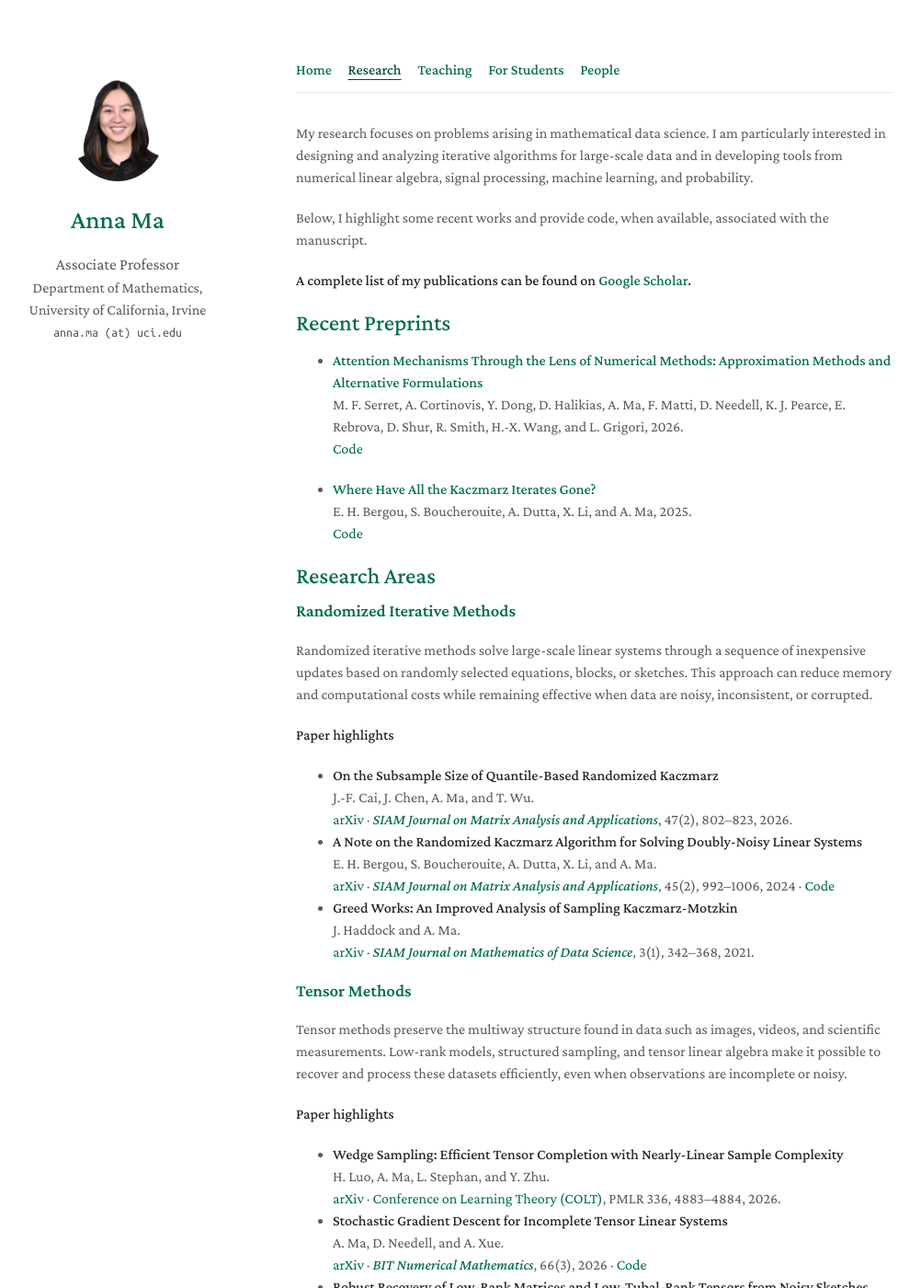
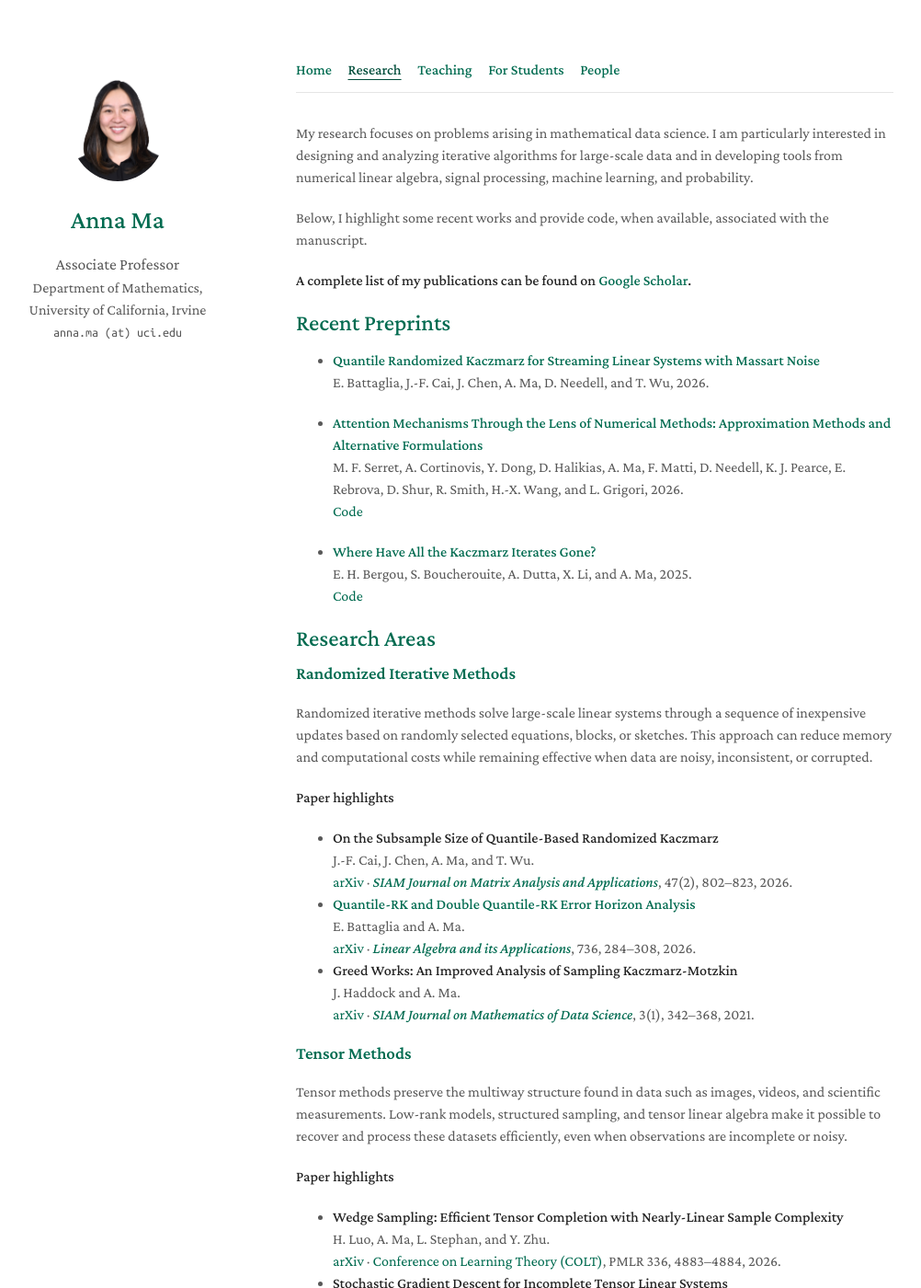
Before and after one commit to anna-math/anna-math.github.io, a Jekyll site: the page built from research.md, in a window 1280 px wide and 1400 px high. Shown: the whole window at 92% size, without its empty margins (148-1150 px from the left). Built offline with Jekyll 4.4.1, drawn with Linux system fonts in a browser that asks for light colours; a style sheet for code colours, icons or effects is not loaded.

Commit message:
Update research.md

```diff
--- a/research.md
+++ b/research.md
@@ -10,6 +10,9 @@ Below, I highlight some recent works and provide code, when available, associate
 **A complete list of my publications can be found on [Google Scholar](https://scholar.google.com/citations?user=o4EFl3YAAAAJ&hl=en).**
 
 ## Recent Preprints
+
+- **[Quantile Randomized Kaczmarz for Streaming Linear Systems with Massart Noise](https://scholar.google.com/citations?view_op=view_citation&hl=en&user=o4EFl3YAAAAJ&sortby=pubdate&citation_for_view=o4EFl3YAAAAJ:4JMBOYKVnBMC)**<br>
+  E. Battaglia, J.-F. Cai, J. Chen, A. Ma, D. Needell, and T. Wu, 2026.
 
 - **[Attention Mechanisms Through the Lens of Numerical Methods: Approximation Methods and Alternative Formulations](https://arxiv.org/abs/2604.01757)**
   M. F. Serret, A. Cortinovis, Y. Dong, D. Halikias, A. Ma, F. Matti, D. Needell, K. J. Pearce, E. Rebrova, D. Shur, R. Smith, H.-X. Wang, and L. Grigori, 2026.
@@ -30,9 +33,9 @@ Randomized iterative methods solve large-scale linear systems through a sequence
 - **On the Subsample Size of Quantile-Based Randomized Kaczmarz**
   J.-F. Cai, J. Chen, A. Ma, and T. Wu.
   [arXiv](https://arxiv.org/abs/2507.15185) · [*SIAM Journal on Matrix Analysis and Applications*](https://epubs.siam.org/doi/full/10.1137/25M1785678), 47(2), 802–823, 2026.
-- **A Note on the Randomized Kaczmarz Algorithm for Solving Doubly-Noisy Linear Systems**
-  E. H. Bergou, S. Boucherouite, A. Dutta, X. Li, and A. Ma.
-  [arXiv](https://arxiv.org/abs/2308.16904) · [*SIAM Journal on Matrix Analysis and Applications*](https://doi.org/10.1137/23M155712X), 45(2), 992–1006, 2024 · [Code](https://github.com/SoumiaBouch/doubly_Noisy_Randomized_Kaczmarz)
+- **[Quantile-RK and Double Quantile-RK Error Horizon Analysis](https://scholar.google.com/citations?view_op=view_citation&hl=en&user=o4EFl3YAAAAJ&sortby=pubdate&citation_for_view=o4EFl3YAAAAJ:IWHjjKOFINEC)**<br>
+  E. Battaglia and A. Ma.<br>
+  [arXiv](https://arxiv.org/abs/2505.00258) · [*Linear Algebra and its Applications*](https://doi.org/10.1016/j.laa.2026.01.032), 736, 284–308, 2026.
 - **Greed Works: An Improved Analysis of Sampling Kaczmarz-Motzkin**
   J. Haddock and A. Ma.
   [arXiv](https://arxiv.org/abs/1912.03544) · [*SIAM Journal on Mathematics of Data Science*](https://doi.org/10.1137/19M1307044), 3(1), 342–368, 2021.
```
